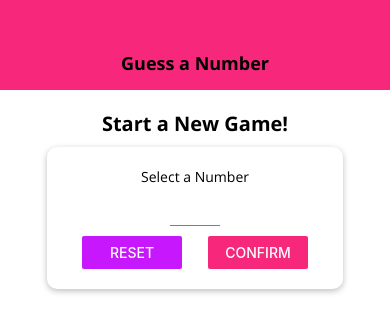
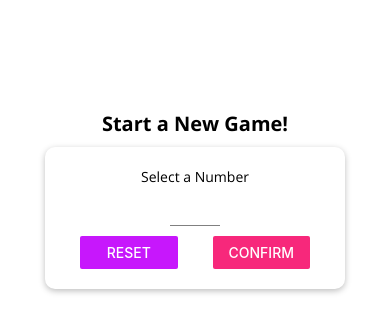
Before and after one commit to moygospadin/ExpoTest, a React Native app: screen / in a window 390 px wide. Shown: the top 332 px of the page. Built offline with nearby package versions, Linux system fonts and the light colour scheme.

Commit message:
feat: add: adptive, orientation

```diff
--- a/App.js
+++ b/App.js
@@ -1,5 +1,5 @@
 import React, { useState } from 'react';
-import { StyleSheet, View } from 'react-native';
+import { StyleSheet, View, SafeAreaView } from 'react-native';
 import * as Font from 'expo-font';
 import { AppLoading } from 'expo';
 
@@ -60,10 +60,10 @@ export default function App() {
   }
 
   return (
-    <View style={styles.screen}>
+    <SafeAreaView style={styles.screen}>
       <Header title="Guess a Number" />
       {content}
-    </View>
+    </SafeAreaView>
   );
 }
 
--- a/app.json
+++ b/app.json
@@ -3,7 +3,7 @@
     "name": "ExpoTest",
     "slug": "ExpoTest",
     "version": "1.0.0",
-    "orientation": "portrait",
+    "orientation": "default",
     "icon": "./assets/icon.png",
     "splash": {
       "image": "./assets/splash.png",
@@ -13,9 +13,7 @@
     "updates": {
       "fallbackToCacheTimeout": 0
     },
-    "assetBundlePatterns": [
-      "**/*"
-    ],
+    "assetBundlePatterns": ["**/*"],
     "ios": {
       "supportsTablet": true
     },
--- a/components/Header.js
+++ b/components/Header.js
@@ -1,25 +1,43 @@
 import React from 'react';
-import { View, Text, StyleSheet } from 'react-native';
+import { View, Text, StyleSheet, Platform } from 'react-native';
 
 import TitleText from './TitleText';
 import Colors from '../constants/colors';
 
 const Header = props => {
   return (
-    <View style={styles.header}>
-      <TitleText>{props.title}</TitleText>
+    <View
+      style={{
+        ...styles.headerBase,
+        ...Platform.select({
+          ios: styles.headerIOS,
+          android: styles.headerAndroid
+        })
+      }}
+    >
+      <TitleText style={styles.title}>{props.title}</TitleText>
     </View>
   );
 };
 
 const styles = StyleSheet.create({
-  header: {
+  headerBase: {
     width: '100%',
     height: 90,
     paddingTop: 36,
-    backgroundColor: Colors.primary,
     alignItems: 'center',
     justifyContent: 'center'
+  },
+  headerIOS: {
+    backgroundColor: 'white',
+    borderBottomColor: '#ccc',
+    borderBottomWidth: 1
+  },
+  headerAndroid: {
+    backgroundColor: Colors.primary
+  },
+  title: {
+    color: Platform.OS === 'ios' ? Colors.primary : 'white'
   }
 });
 
--- a/screens/GameOverScreen.js
+++ b/screens/GameOverScreen.js
@@ -1,5 +1,13 @@
 import React from 'react';
-import { View, Text, StyleSheet, Button, Image } from 'react-native';
+import {
+  View,
+  Text,
+  StyleSheet,
+  Button,
+  Image,
+  Dimensions,
+  ScrollView,
+} from 'react-native';
 
 import BodyText from '../components/BodyText';
 import TitleText from '../components/TitleText';
@@ -8,6 +16,7 @@ import Colors from '../constants/colors';
 
 const GameOverScreen = props => {
   return (
+    <ScrollView>
       <View style={styles.screen}>
         <TitleText>The Game is Over!</TitleText>
         <View style={styles.imageContainer}>
@@ -32,6 +41,7 @@ const GameOverScreen = props => {
 
         <MainButton onPress={props.onRestart}>NEW GAME</MainButton>
       </View>
+    </ScrollView>
   );
 };
 
@@ -39,16 +49,17 @@ const styles = StyleSheet.create({
   screen: {
     flex: 1,
     justifyContent: 'center',
-    alignItems: 'center'
+    alignItems: 'center',
+    paddingVertical: 10
   },
   imageContainer: {
-    width: 300,
-    height: 300,
-    borderRadius: 150,
+    width: Dimensions.get('window').width * 0.7,
+    height: Dimensions.get('window').width * 0.7,
+    borderRadius: (Dimensions.get('window').width * 0.7) / 2,
     borderWidth: 3,
     borderColor: 'black',
     overflow: 'hidden',
-    marginVertical: 30
+    marginVertical: Dimensions.get('window').height / 30
   },
   image: {
     width: '100%',
@@ -56,11 +67,11 @@ const styles = StyleSheet.create({
   },
   resultContainer: {
     marginHorizontal: 30,
-    marginVertical: 15
+    marginVertical: Dimensions.get('window').height / 60
   },
   resultText: {
     textAlign: 'center',
-    fontSize: 20
+    fontSize: Dimensions.get('window').height < 400 ? 16 : 20
   },
   highlight: {
     color: Colors.primary,
--- a/screens/GameScreen.js
+++ b/screens/GameScreen.js
@@ -5,9 +5,11 @@ import {
   StyleSheet,
   Alert,
   ScrollView,
-  FlatList
+  FlatList,
+  Dimensions
 } from 'react-native';
 import { Ionicons } from '@expo/vector-icons';
+import { ScreenOrientation } from 'expo';
 
 import NumberContainer from '../components/NumberContainer';
 import Card from '../components/Card';
@@ -34,13 +36,34 @@ const renderListItem = (listLength, itemData) => (
 );
 
 const GameScreen = props => {
+  // ScreenOrientation.lockAsync(ScreenOrientation.OrientationLock.PORTRAIT);
+
   const initialGuess = generateRandomBetween(1, 100, props.userChoice);
   const [currentGuess, setCurrentGuess] = useState(initialGuess);
   const [pastGuesses, setPastGuesses] = useState([initialGuess.toString()]);
+  const [availableDeviceWidth, setAvailableDeviceWidth] = useState(
+    Dimensions.get('window').width
+  );
+  const [availableDeviceHeight, setAvailableDeviceHeight] = useState(
+    Dimensions.get('window').height
+  );
   const currentLow = useRef(1);
   const currentHigh = useRef(100);
 
   const { userChoice, onGameOver } = props;
+
+  useEffect(() => {
+    const updateLayout = () => {
+      setAvailableDeviceWidth(Dimensions.get('window').width);
+      setAvailableDeviceHeight(Dimensions.get('window').height);
+    };
+
+    Dimensions.addEventListener('change', updateLayout);
+
+    return () => {
+      Dimensions.removeEventListener('change', updateLayout);
+    };
+  });
 
   useEffect(() => {
     if (currentGuess === userChoice) {
@@ -76,6 +99,40 @@ const GameScreen = props => {
     ]);
   };
 
+  let listContainerStyle = styles.listContainer;
+
+  if (availableDeviceWidth < 350) {
+    listContainerStyle = styles.listContainerBig;
+  }
+
+  if (availableDeviceHeight < 500) {
+    return (
+      <View style={styles.screen}>
+        <Text style={DefaultStyles.title}>Opponent's Guess</Text>
+        <View style={styles.controls}>
+          <MainButton onPress={nextGuessHandler.bind(this, 'lower')}>
+            <Ionicons name="md-remove" size={24} color="white" />
+          </MainButton>
+          <NumberContainer>{currentGuess}</NumberContainer>
+          <MainButton onPress={nextGuessHandler.bind(this, 'greater')}>
+            <Ionicons name="md-add" size={24} color="white" />
+          </MainButton>
+        </View>
+        <View style={listContainerStyle}>
+          {/* <ScrollView contentContainerStyle={styles.list}>
+          {pastGuesses.map((guess, index) => renderListItem(guess, pastGuesses.length - index))}
+        </ScrollView> */}
+          <FlatList
+            keyExtractor={item => item}
+            data={pastGuesses}
+            renderItem={renderListItem.bind(this, pastGuesses.length)}
+            contentContainerStyle={styles.list}
+          />
+        </View>
+      </View>
+    );
+  }
+
   return (
     <View style={styles.screen}>
       <Text style={DefaultStyles.title}>Opponent's Guess</Text>
@@ -88,7 +145,7 @@ const GameScreen = props => {
           <Ionicons name="md-add" size={24} color="white" />
         </MainButton>
       </Card>
-      <View style={styles.listContainer}>
+      <View style={listContainerStyle}>
         {/* <ScrollView contentContainerStyle={styles.list}>
           {pastGuesses.map((guess, index) => renderListItem(guess, pastGuesses.length - index))}
         </ScrollView> */}
@@ -112,18 +169,28 @@ const styles = StyleSheet.create({
   buttonContainer: {
     flexDirection: 'row',
     justifyContent: 'space-around',
-    marginTop: 20,
+    marginTop: Dimensions.get('window').height > 600 ? 20 : 5,
     width: 400,
     maxWidth: '90%'
+  },
+  controls: {
+    flexDirection: 'row',
+    justifyContent: 'space-around',
+    alignItems: 'center',
+    width: '80%'
   },
   listContainer: {
     flex: 1,
     width: '60%'
   },
+  listContainerBig: {
+    flex: 1,
+    width: '80%'
+  },
   list: {
     flexGrow: 1,
     // alignItems: 'center',
-    justifyContent: 'flex-end',
+    justifyContent: 'flex-end'
   },
   listItem: {
     borderColor: '#ccc',
--- a/screens/StartGameScreen.js
+++ b/screens/StartGameScreen.js
@@ -1,4 +1,4 @@
-import React, { useState } from 'react';
+import React, { useState, useEffect } from 'react';
 import {
   View,
   Text,
@@ -6,7 +6,10 @@ import {
   Button,
   TouchableWithoutFeedback,
   Keyboard,
-  Alert
+  Alert,
+  Dimensions,
+  ScrollView,
+  KeyboardAvoidingView
 } from 'react-native';
 
 import Card from '../components/Card';
@@ -21,6 +24,7 @@ const StartGameScreen = props => {
   const [enteredValue, setEnteredValue] = useState('');
   const [confirmed, setConfirmed] = useState(false);
   const [selectedNumber, setSelectedNumber] = useState();
+  const [ buttonWidth, setButtonWidth ] = useState(Dimensions.get('window').width / 4);
 
   const numberInputHandler = inputText => {
     setEnteredValue(inputText.replace(/[^0-9]/g, ''));
@@ -30,6 +34,17 @@ const StartGameScreen = props => {
     setEnteredValue('');
     setConfirmed(false);
   };
+
+  useEffect(() => {
+    const updateLayout = () => {
+      setButtonWidth(Dimensions.get('window').width / 4);
+    };
+
+    Dimensions.addEventListener('change', updateLayout);
+    return () => {
+      Dimensions.removeEventListener('change', updateLayout);
+    };
+  });
 
   const confirmInputHandler = () => {
     const chosenNumber = parseInt(enteredValue);
@@ -62,6 +77,8 @@ const StartGameScreen = props => {
   }
 
   return (
+    <ScrollView>
+      <KeyboardAvoidingView behavior="position" keyboardVerticalOffset={30}>
         <TouchableWithoutFeedback
           onPress={() => {
             Keyboard.dismiss();
@@ -82,14 +99,14 @@ const StartGameScreen = props => {
                 value={enteredValue}
               />
               <View style={styles.buttonContainer}>
-            <View style={styles.button}>
+                <View style={{width: buttonWidth}}>
                   <Button
                     title="Reset"
                     onPress={resetInputHandler}
                     color={Colors.accent}
                   />
                 </View>
-            <View style={styles.button}>
+                <View style={{width: buttonWidth}}>
                   <Button
                     title="Confirm"
                     onPress={confirmInputHandler}
@@ -101,6 +118,8 @@ const StartGameScreen = props => {
             {confirmedOutput}
           </View>
         </TouchableWithoutFeedback>
+      </KeyboardAvoidingView>
+    </ScrollView>
   );
 };
 
@@ -116,8 +135,10 @@ const styles = StyleSheet.create({
     fontFamily: 'open-sans-bold'
   },
   inputContainer: {
-    width: 300,
-    maxWidth: '80%',
+    width: '80%',
+    // maxWidth: '80%',
+    maxWidth: '95%',
+    minWidth: 300,
     alignItems: 'center'
   },
   buttonContainer: {
@@ -126,9 +147,10 @@ const styles = StyleSheet.create({
     justifyContent: 'space-between',
     paddingHorizontal: 15
   },
-  button: {
-    width: 100
-  },
+  // button: {
+  //   // width: 100
+  //   width: Dimensions.get('window').width / 4
+  // },
   input: {
     width: 50,
     textAlign: 'center'
```
Also changed, not shown: components/MainButton.android.js (added, +49 -0 lines), components/MainButton.ios.js (renamed from components/MainButton.js). Lines whose indentation alone changed are shown as unchanged.
